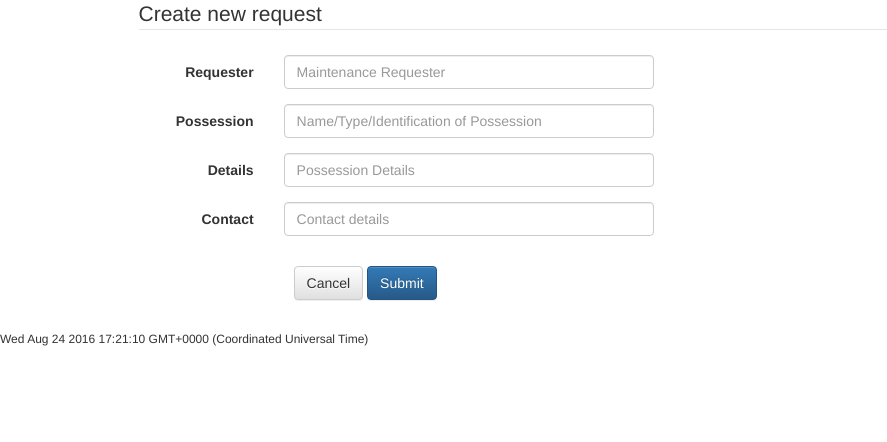
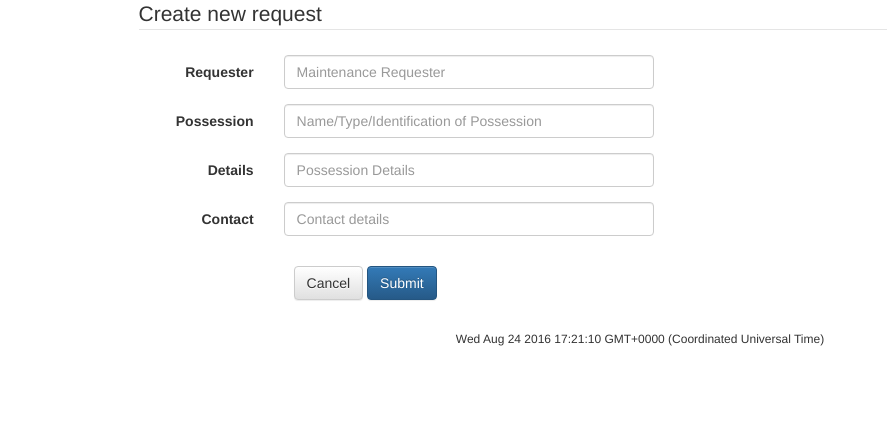
Before and after one commit to IniOluwa/bc-19-maintenance-tracker, a Node server app: template views/dash.ejs in a window 1280 px wide. Shown: the part 103-545 px from the top of the page, without its empty margins (0-887 px from the left). Run offline with Node 20, Linux system fonts and the light colour scheme; the template is opened without the code that fills it, so the values that code supplies are empty; some libraries are stand-ins or nearby versions.

Commit message:
Project css updated with padding

```diff
--- a/public/main.css
+++ b/public/main.css
@@ -21,3 +21,14 @@ DASH BODY CONTENTS - SECTION
     padding-left: 30;
     padding-right: 30;
 }
+
+.clock {
+    text-align: center;
+}
+
+/*
+REQUEST SERVE PANEL
+*/
+.panel {
+    padding-left: 10%;
+}
```
